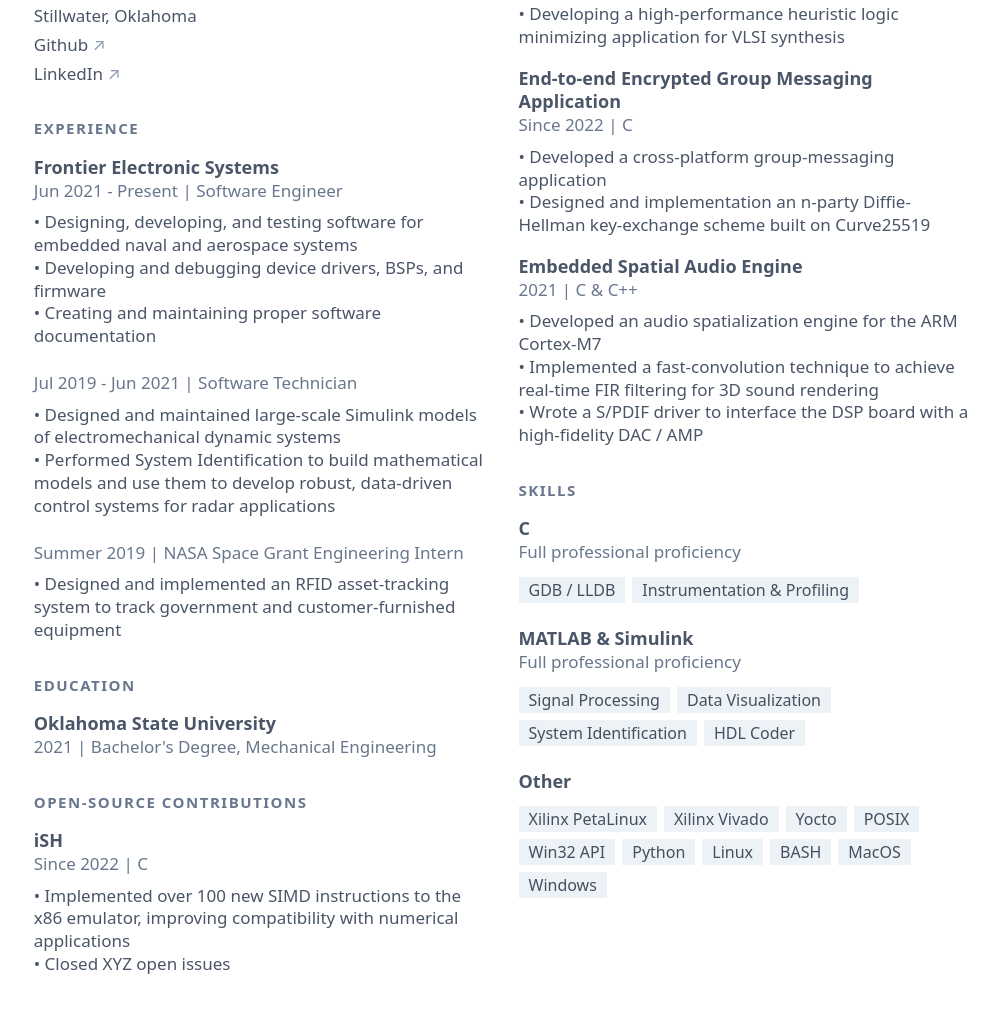
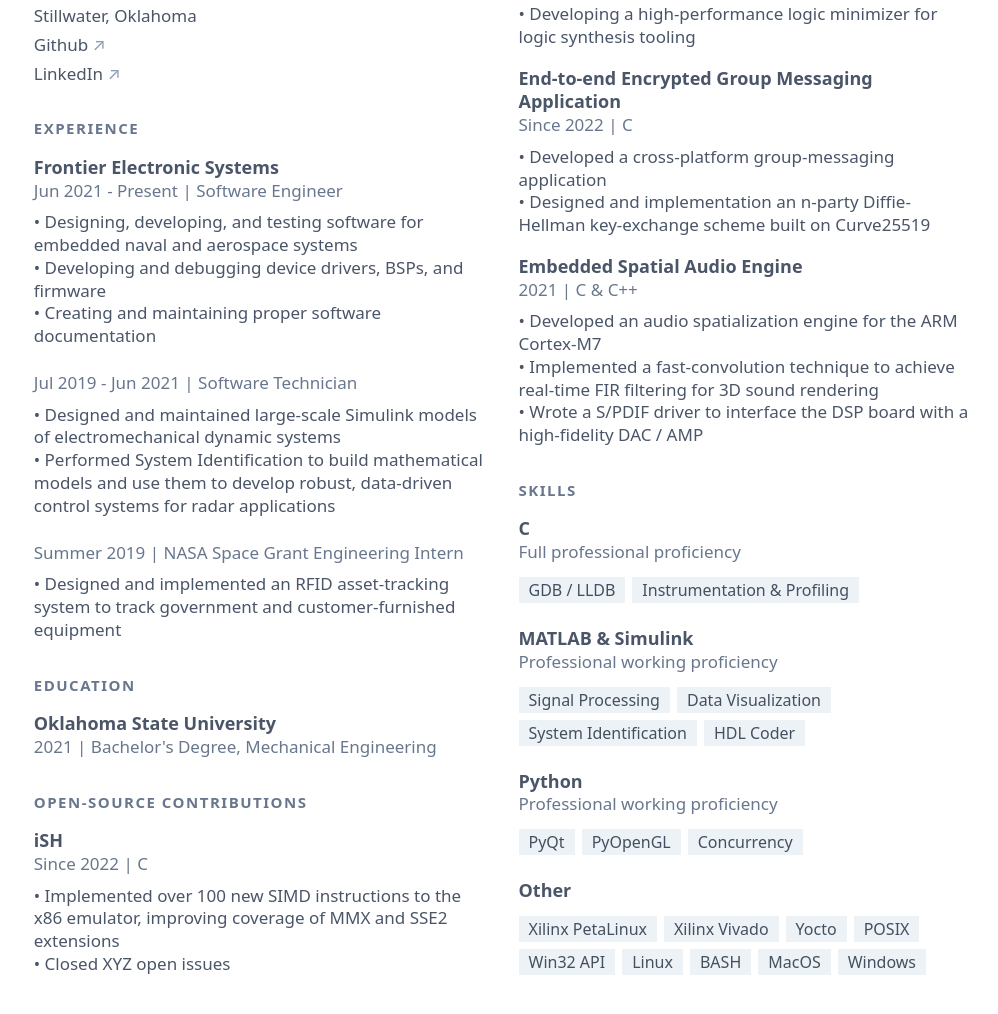
Before and after one commit to jason-conway/jason-conway.github.io, a plain HTML site: page docs/index.html in a window 1280 px wide. Shown: the part 256-1270 px from the top of the page, without its empty margins (139-1137 px from the left). Drawn offline with Linux system fonts and the light colour scheme; a web font is replaced by a local one.

Commit message:
Update index.html

```diff
--- a/docs/index.html
+++ b/docs/index.html
@@ -149,8 +149,8 @@
                 </p>
               </header>
               <p class="mt-2.1 text-md text-gray-700 leading-normal">
-                &bull; Implemented over 100 new SIMD instructions to the x86 emulator, improving compatibility with
-                numerical applications<br>
+                &bull; Implemented over 100 new SIMD instructions to the x86 emulator, improving coverage of MMX and SSE2
+                extensions<br>
                 &bull; Closed XYZ open issues<br>
               </p>
             </section>
@@ -173,7 +173,7 @@
                 </p>
               </header>
               <p class="mt-2.1 text-md text-gray-700 leading-normal">
-                &bull; Developing a high-performance heuristic logic minimizing application for VLSI synthesis<br>
+                &bull; Developing a high-performance logic minimizer for logic synthesis tooling<br>
               </p>
             </section>
 
@@ -239,13 +239,14 @@
                 </ul>
               </div>
             </section>
+
             <section class="mb-4.5 break-inside-avoid">
               <header>
                 <h3 class="text-lg font-semibold text-gray-700 leading-snugish">
                   MATLAB & Simulink
                 </h3>
                 <p class="leading-normal text-md text-gray-650">
-                  Full professional proficiency
+                  Professional working proficiency
                 </p>
               </header>
               <div class="my-3.2 last:pb-1.5">
@@ -269,7 +270,34 @@
                 </ul>
               </div>
             </section>
-          </div>
+
+            <section class="mb-4.5 break-inside-avoid">
+              <header>
+                <h3 class="text-lg font-semibold text-gray-700 leading-snugish">
+                  Python
+                </h3>
+                <p class="leading-normal text-md text-gray-650">
+                  Professional working proficiency
+                </p>
+              </header>
+              <div class="my-3.2 last:pb-1.5">
+                <ul class="flex flex-wrap text-md leading-relaxed -mr-1.6 -mb-1.6">
+                  <li
+                    class="px-2.5 mr-1.6 mb-1.6 text-base text-gray-750 print:bg-white print:border-inset bg-gray-200">
+                    PyQt
+                  </li>
+                  <li
+                    class="px-2.5 mr-1.6 mb-1.6 text-base text-gray-750 print:bg-white print:border-inset bg-gray-200">
+                    PyOpenGL
+                  </li>
+                  <li
+                    class="px-2.5 mr-1.6 mb-1.6 text-base text-gray-750 print:bg-white print:border-inset bg-gray-200">
+                    Concurrency
+                  </li>
+                </ul>
+              </div>
+            </section>
+          <!-- </div> -->
           <section class="mb-4.5 break-inside-avoid">
             <header>
               <h3 class="text-lg font-semibold text-gray-700 leading-snugish">
@@ -294,9 +322,6 @@
                   Win32 API
                 </li>
                 <li class="px-2.5 mr-1.6 mb-1.6 text-base text-gray-750 print:bg-white print:border-inset bg-gray-200">
-                  Python
-                </li>
-                <li class="px-2.5 mr-1.6 mb-1.6 text-base text-gray-750 print:bg-white print:border-inset bg-gray-200">
                   Linux
                 </li>
                 <li class="px-2.5 mr-1.6 mb-1.6 text-base text-gray-750 print:bg-white print:border-inset bg-gray-200">
```
